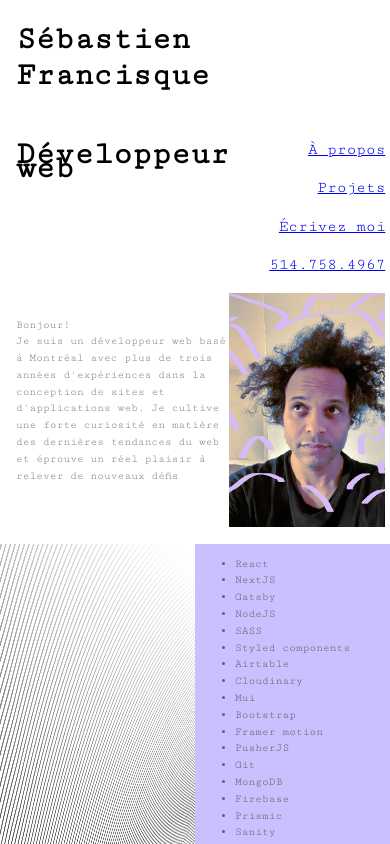
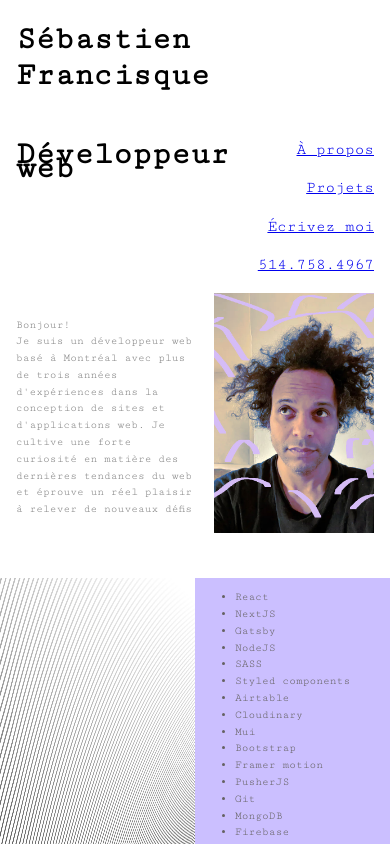
Before and after one commit to rustyblue100/sebastienfrancisque.github.io, a Next.js app: page / in a window 390 px wide. Shown: the top 844 px of the page. Built offline with nearby package versions, Linux system fonts and the light colour scheme.

Commit message:
styled: responsive container grid template ajustment

```diff
--- a/pages/index.js
+++ b/pages/index.js
@@ -22,8 +22,9 @@ const Intro = styled.div`
   justify-content: space-between;
 
   @media (max-width: 600px) {
-    grid-column-gap: 0em;
+    grid-column-gap: 1em;
     grid-row-gap: 1em;
+    grid-template-columns: minmax(0, 1fr) 160px;
   }
 `;
 
@@ -62,6 +63,7 @@ const Quote2 = styled.div`
   }
 
   @media (max-width: 600px) {
+    font-size: 1rem;
     line-height: 1.5;
   }
 
```
